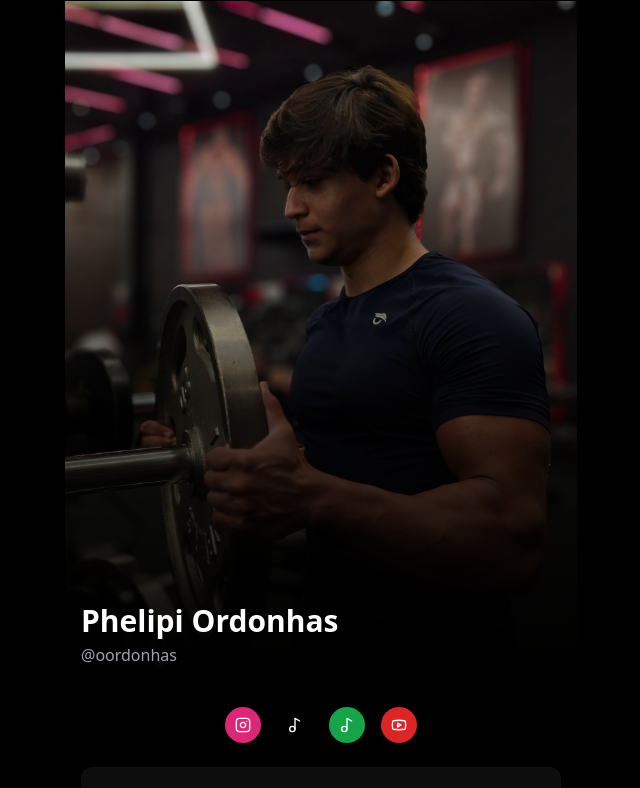
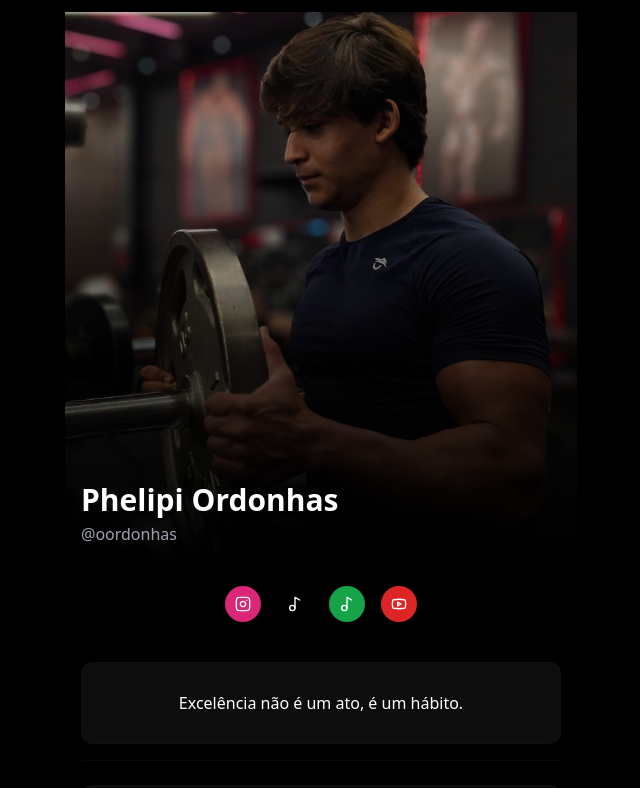
Before and after one commit to lucasfabbrim/ph, a Next.js app: page / in a window 1280 px wide. Shown: the top 788 px of the page, without its empty margins (319-959 px from the left). Built offline with nearby package versions, Linux system fonts and the light colour scheme.

Commit message:
Update page.tsx

```diff
--- a/src/app/page.tsx
+++ b/src/app/page.tsx
@@ -10,14 +10,14 @@ export default function Home() {
   return (
     <div className="bg-black min-h-screen text-white">
       <main className="container w-full mx-auto md:max-w-lg md:items-center">
-        <section className="space-y-6 pt-[0.5px]">
+        <section className="space-y-6 pt-[0.5px] lg:pt-3">
           <div className="relative overflow-hidden">
             <Image
               src={Profile}
               alt="Phelipi Ordonhas profile"
               width={1200}
               height={600}
-              className="w-full h-full object-cover"
+              className="w-full h-full lg:h-[550px] object-cover"
               priority
             />
             <div className="absolute inset-0 bg-gradient-to-t from-black via-black/50 to-transparent" />
@@ -61,6 +61,18 @@ export default function Home() {
               </Link>
             ))}
           </div>
+          <div className="space-y-3 border-b border-b-zinc-950 pb-4 mx-4 pt-4">
+            <Card className="bg-white/5 border-zinc-900/40 transition-colors">
+              <Button
+                variant="ghost"
+                className="w-full justify-center p-5 h-20"
+              >
+                <p className="font-medium text-base text-white">
+                  Excelência não é um ato, é um hábito.
+                </p>
+              </Button>
+            </Card>
+          </div>
 
           <div className="space-y-3 px-4">
             {[
@@ -77,7 +89,6 @@ export default function Home() {
                   className="w-full justify-between p-5 h-20"
                 >
                   <div className="flex items-center gap-4">
-                    <div className={`w-9 h-9 ${product.color} rounded`}></div>
                     <div className="text-left">
                       <p className="font-medium">{product.name}</p>
                       <p className="text-sm text-gray-400">Phelipi</p>
```
